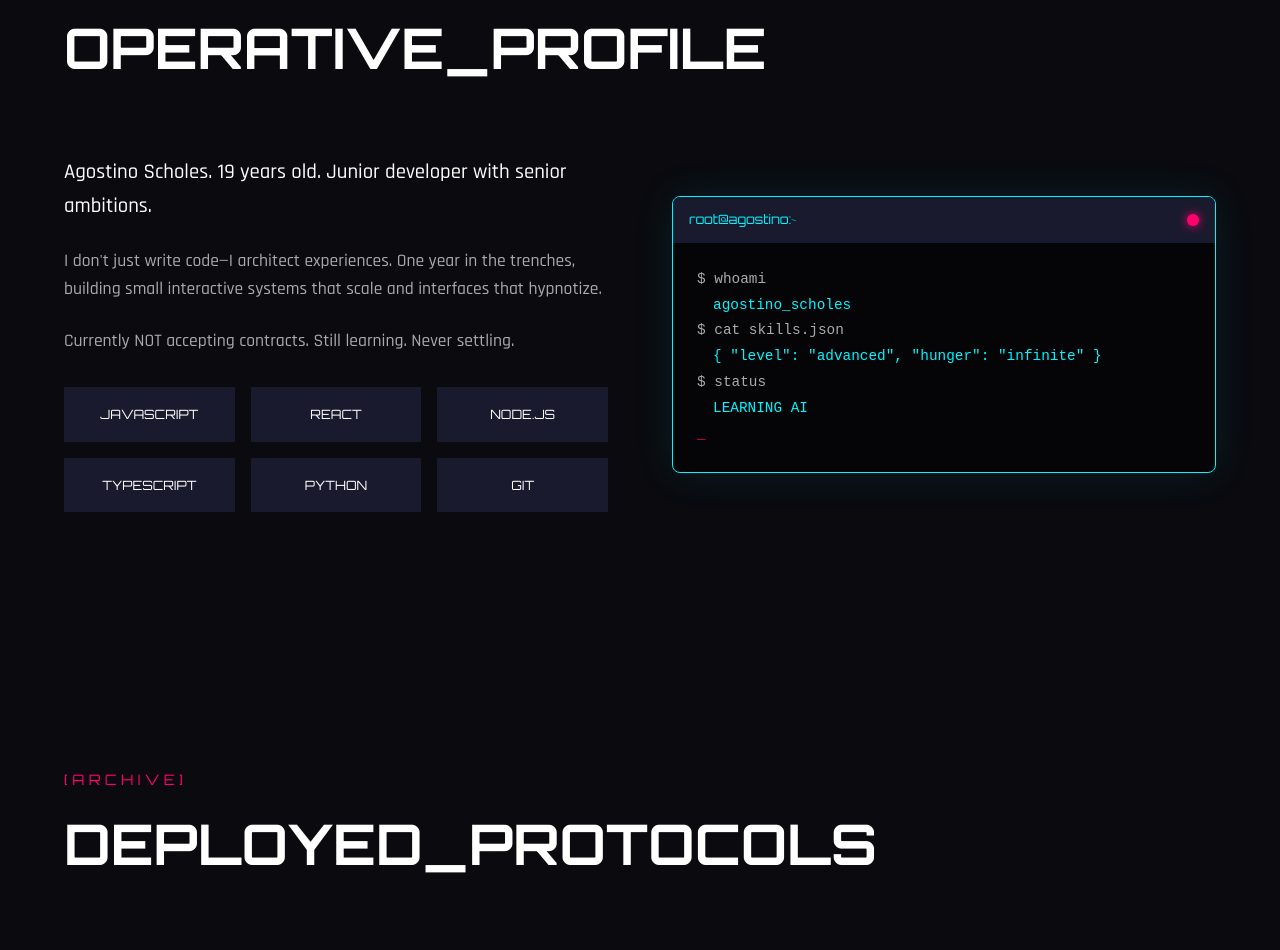
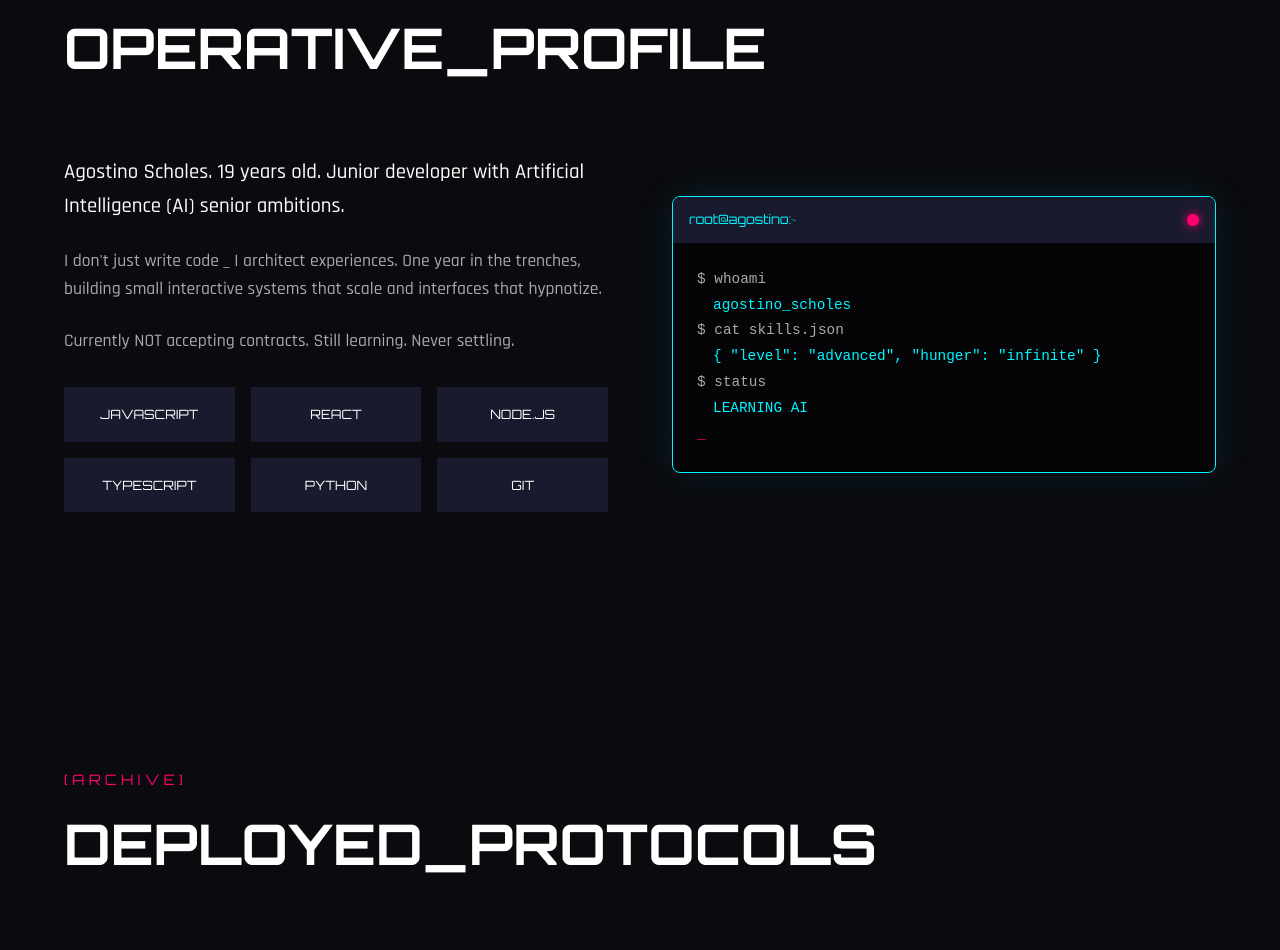
Before and after one commit to scholes572/Cyberpunk-portfolio, a website: page index.html in a window 1280 px wide. Shown: the part 1083-2033 px from the top of the page. Drawn offline with Linux system fonts and the light colour scheme.

Commit message:
applied small changes

```diff
--- a/index.html
+++ b/index.html
@@ -3,7 +3,7 @@
 <head>
     <meta charset="UTF-8">
     <meta name="viewport" content="width=device-width, initial-scale=1.0">
-    <title>AGOSTINO SCHOLES // JUNIOR DEV</title>
+    <title>AGOSTINO SCHOLES -- JUNIOR DEV</title>
     <link rel="preconnect" href="https://fonts.googleapis.com">
     <link href="https://fonts.googleapis.com/css2?family=Orbitron:wght@400;700;900&family=Rajdhani:wght@300;500;700&display=swap" rel="stylesheet">
     <link rel="stylesheet" href="style.css">
@@ -99,8 +99,8 @@
 
         <div class="about-grid">
             <div class="about-text">
-                <p class="highlight">Agostino Scholes. 19 years old. Junior developer with senior ambitions.</p>
-                <p>I don't just write code—I architect experiences. One year in the trenches, building small interactive systems that scale and interfaces that hypnotize.</p>
+                <p class="highlight">Agostino Scholes. 19 years old. Junior developer with Artificial Intelligence (AI) senior ambitions.</p>
+                <p>I don't just write code _ I architect experiences. One year in the trenches, building small interactive systems that scale and interfaces that hypnotize.</p>
                 <p>Currently NOT accepting contracts. Still learning. Never settling.</p>
 
                 <div class="skill-grid">
```
